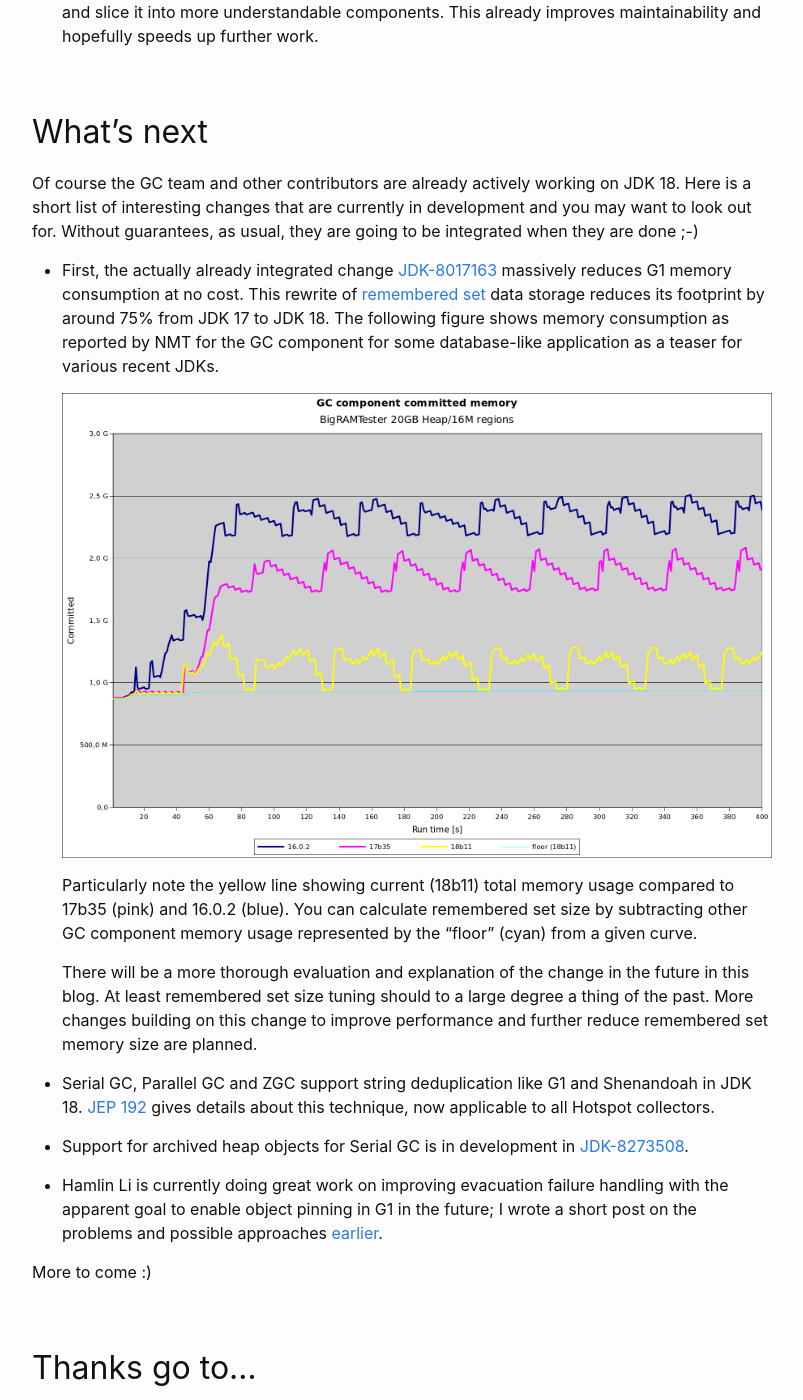
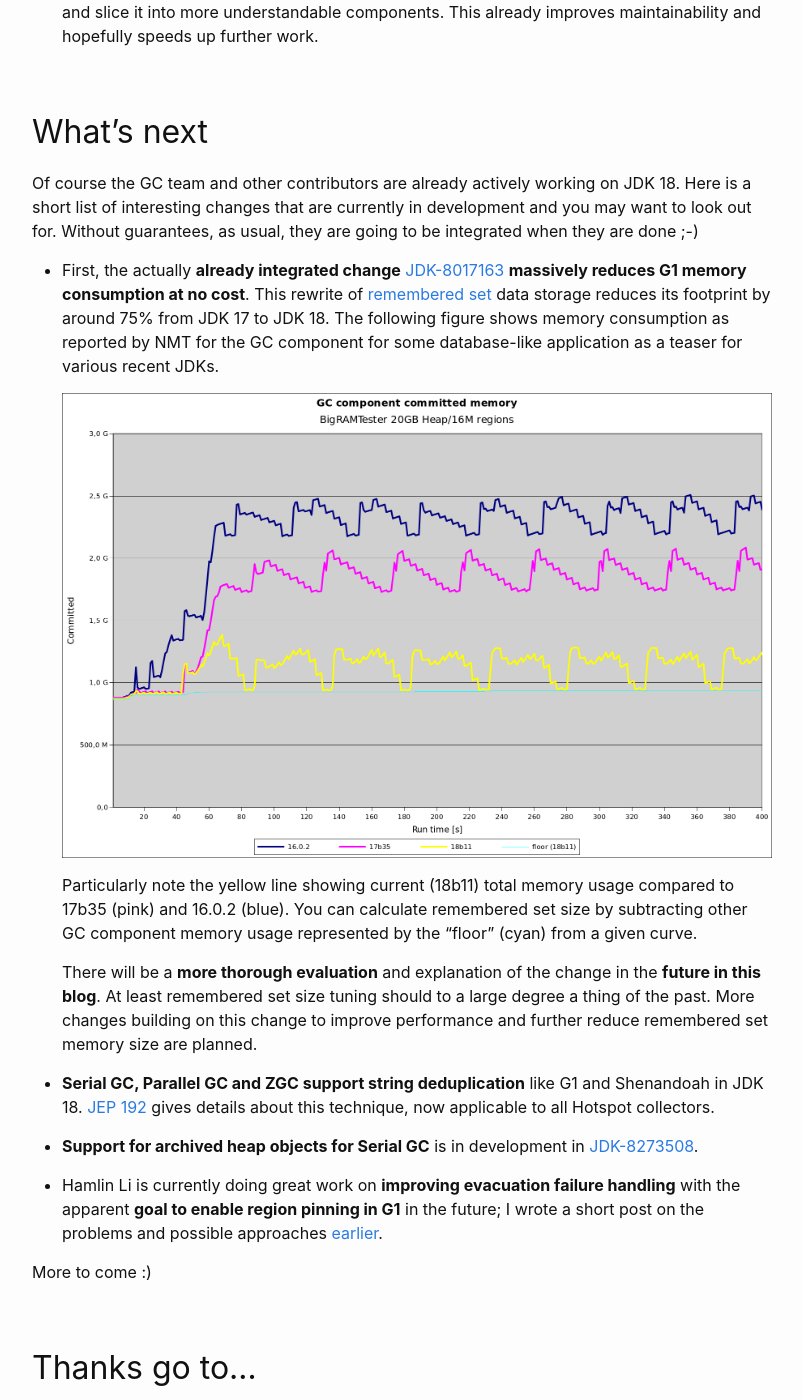
Before and after one commit to tschatzl/tschatzl.github.io, a Jekyll site: the page built from _posts/2021-09-16-jdk17-g1-parallel-gc-changes.md, in a window 1280 px wide and 1400 px high, scrolled down 2792 px. Shown: the whole window, without its empty margins (238-1041 px from the left). Built offline with Jekyll 4.4.1, drawn with Linux system fonts in a browser that asks for light colours; some of the changed text lies outside the part shown.

Commit message:
Some highlighting

```diff
--- a/_posts/2021-09-16-jdk17-g1-parallel-gc-changes.md
+++ b/_posts/2021-09-16-jdk17-g1-parallel-gc-changes.md
@@ -53,9 +53,9 @@ We also noticed small single-digit percent improvements in throughput in some ap
 
     Preventive garbage collections are enabled by default. They may be disabled by using the diagnostic flag `G1UsePreventiveGC` in case they cause regressions.
 
-  * A significant bug with large page handling on Windows has been fixed: [JDK-8266489](https://bugs.openjdk.java.net/browse/JDK-8266489) enables G1 to use large pages when the region size is larger than 2 MB, increasing performance significantly in some cases on larger Java heaps.
+  * A significant bug with **large page handling on Windows has been fixed**: [JDK-8266489](https://bugs.openjdk.java.net/browse/JDK-8266489) enables G1 to use large pages when the region size is larger than 2 MB, increasing performance significantly in some cases on larger Java heaps.
 
-  * With [JDK-8262068](https://bugs.openjdk.java.net/browse/JDK-8262068) Hamlin Li added support for the `MarkSweepDeadRatio` option in G1 Full GC in addition to Serial and Parallel GC. This option controls how much waste is tolerated in regions scheduled for compaction. Regions that have a higher live occupancy than this ratio (default 95%), are not compacted because compacting them would not return an appreciably amount of memory, and take a long time to compact only.
+  * With [JDK-8262068](https://bugs.openjdk.java.net/browse/JDK-8262068) Hamlin Li **added support for the `MarkSweepDeadRatio`** option in G1 Full GC in addition to Serial and Parallel GC. This option controls how much waste is tolerated in regions scheduled for compaction. Regions that have a higher live occupancy than this ratio (default 95%), are not compacted because compacting them would not return an appreciably amount of memory, and take a long time to compact only.
 
     In some situations this may be undesirable. If you want maximum heap compaction for some reason, manually setting this flag's value to `100` disables the feature (like with the other collectors).
 
@@ -67,25 +67,25 @@ Some additional parallelization of parts of the GC phases (e.g. [JDK-8214237](ht
 
 In addition, there are JDK 17 changes that are important but less or not visible at all for end users.
 
-  * we started to aggressively refactor the G1 collector code. Particularly we are in the process of moving out code from the catch-all class `G1CollectedHeap`, trying to separate concerns and slice it into more understandable components. This already improves maintainability and hopefully speeds up further work.
+  * we started to **aggressively refactor the G1 collector code**. Particularly we are in the process of moving out code from the catch-all class `G1CollectedHeap`, trying to separate concerns and slice it into more understandable components. This already improves maintainability and hopefully speeds up further work.
 
 ## What's next
 
 Of course the GC team and other contributors are already actively working on JDK 18. Here is a short list of interesting changes that are currently in development and you may want to look out for. Without guarantees, as usual, they are going to be integrated when they are done ;-)
 
-  * First, the actually already integrated change [JDK-8017163](https://bugs.openjdk.java.net/browse/JDK-8017163) massively reduces G1 memory consumption at no cost. This rewrite of [remembered set](https://docs.oracle.com/en/java/javase/17/gctuning/garbage-first-garbage-collector-tuning.html#GUID-A0343B53-A690-4DDE-98F9-9877096DBF0F) data storage reduces its footprint by around 75% from JDK 17 to JDK 18. The following figure shows memory consumption as reported by NMT for the GC component for some database-like application as a teaser for various recent JDKs.
+  * First, the actually **already integrated change** [JDK-8017163](https://bugs.openjdk.java.net/browse/JDK-8017163) **massively reduces G1 memory consumption at no cost**. This rewrite of [remembered set](https://docs.oracle.com/en/java/javase/17/gctuning/garbage-first-garbage-collector-tuning.html#GUID-A0343B53-A690-4DDE-98F9-9877096DBF0F) data storage reduces its footprint by around 75% from JDK 17 to JDK 18. The following figure shows memory consumption as reported by NMT for the GC component for some database-like application as a teaser for various recent JDKs.
 
     ![here](/assets/20210920-bigramtester-memoryusage.png)
 
     Particularly note the yellow line showing current (18b11) total memory usage compared to 17b35 (pink) and 16.0.2 (blue). You can calculate remembered set size by subtracting other GC component memory usage represented by the "floor" (cyan) from a given curve.
 
-    There will be a more thorough evaluation and explanation of the change in the future in this blog. At least remembered set size tuning should to a large degree a thing of the past. More changes building on this change to improve performance and further reduce remembered set memory size are planned.
+    There will be a **more thorough evaluation** and explanation of the change in the **future in this blog**. At least remembered set size tuning should to a large degree a thing of the past. More changes building on this change to improve performance and further reduce remembered set memory size are planned.
 
-  * Serial GC, Parallel GC and ZGC support string deduplication like G1 and Shenandoah in JDK 18. [JEP 192](http://openjdk.java.net/jeps/192) gives details about this technique, now applicable to all Hotspot collectors.
+  * **Serial GC, Parallel GC and ZGC support string deduplication** like G1 and Shenandoah in JDK 18. [JEP 192](http://openjdk.java.net/jeps/192) gives details about this technique, now applicable to all Hotspot collectors.
 
-  * Support for archived heap objects for Serial GC is in development in [JDK-8273508](https://bugs.openjdk.java.net/browse/JDK-8273508).
+  * **Support for archived heap objects for Serial GC** is in development in [JDK-8273508](https://bugs.openjdk.java.net/browse/JDK-8273508).
 
-  * Hamlin Li is currently doing great work on improving evacuation failure handling with the apparent goal to enable object pinning in G1 in the future; I wrote a short post on the problems and possible approaches [earlier](https://tschatzl.github.io/2021/06/28/evacuation-failure.html).
+  * Hamlin Li is currently doing great work on **improving evacuation failure handling** with the apparent **goal to enable region pinning in G1** in the future; I wrote a short post on the problems and possible approaches [earlier](https://tschatzl.github.io/2021/06/28/evacuation-failure.html).
 
 More to come :)
 
```
